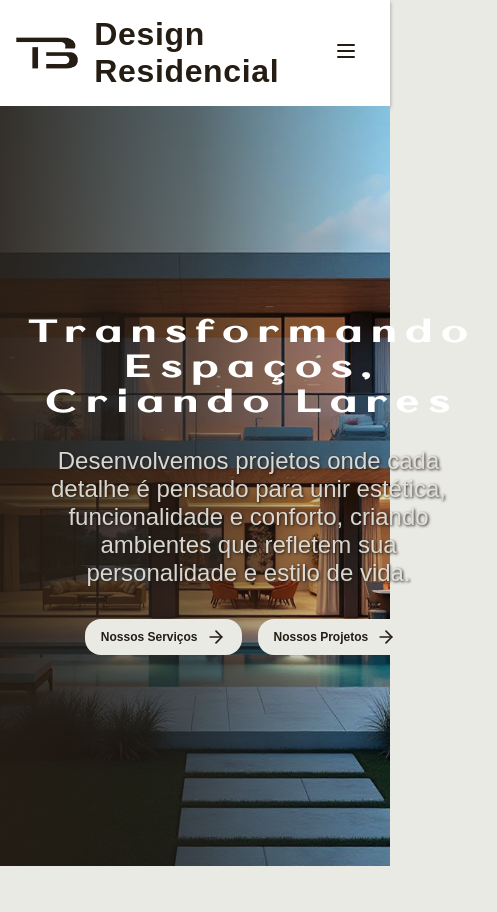
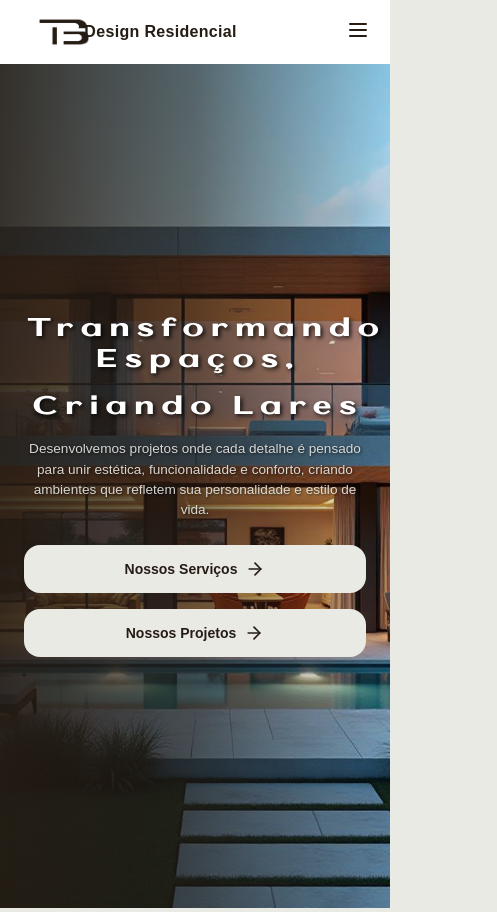
Before and after one commit to lucashabreu22/tb-design-residencial, a React (Vite) app: page / in a window 390 px wide. Shown: the whole page, 497 px wide, since content can reach past the window. Before the commit the page ends 870 px from the top, so only its background shows below. Built offline with nearby package versions, Linux system fonts and the light colour scheme; a web font is replaced by a local one.

Commit message:
responsive

```diff
--- a/src/components/Banner/index.jsx
+++ b/src/components/Banner/index.jsx
@@ -12,7 +12,8 @@ const Banner = () => {
       </div>
 
       <div className="banner-text">
-        <h1>Transformando Espaços, Criando Lares</h1>
+        <h1>Transformando Espaços,</h1>
+        <h1>Criando Lares</h1>
         <p>
           Desenvolvemos projetos onde cada detalhe é pensado para unir estética,
           funcionalidade e conforto, criando ambientes que refletem sua
--- a/src/components/Banner/style.css
+++ b/src/components/Banner/style.css
@@ -1,8 +1,9 @@
 section {
   position: relative;
-  min-height: 90vh;
+  min-height: 100vh;
   display: flex;
   align-items: center;
+  flex-wrap: wrap;
 }
 
 .img-container {
@@ -38,32 +39,38 @@ img {
 .banner-text {
   position: relative;
   z-index: 10;
-  max-width: 1200px;
+  max-width: 900px; /* Reduzido para evitar vazamento */
   margin: 0 auto;
   text-align: center;
+  padding-left: 1.5rem;
+  padding-right: 1.5rem;
 }
 
 .banner-text h1 {
   font-family: "Le Quarte";
-  font-size: 3.5rem !important; /* força a aplicação */
+  font-size: 3.8rem; /* Reduzido */
   font-weight: bold;
   color: white;
   line-height: 1.1;
   letter-spacing: 0.05em;
   margin-bottom: 1.5rem;
+  text-shadow: 2px 2px 4px rgba(0, 0, 0, 0.8);
 }
 
 .banner-text p {
-  font-size: 2.75rem !important;
+  font-size: 2.5rem; /* Muito reduzido */
   color: rgba(234, 234, 229, 0.9);
   margin-bottom: 2rem;
-  text-shadow: 1px 1px 3px #251c14;
+  text-shadow: 1px 1px 3px rgba(0, 0, 0, 0.7);
+  line-height: 1.6;
+  max-width: 100%; /* Garante que não vaze */
+  word-wrap: break-word; /* Quebra palavras longas */
 }
 
 .bannerBttns {
   display: flex;
   justify-content: center;
-  flex-direction: row;
+  flex-direction: row; /* Desktop */
   gap: 1rem;
   z-index: 10;
 }
@@ -78,6 +85,7 @@ img {
   border-radius: 1rem;
   display: flex;
   align-items: center;
+  border: none;
   gap: 0.5rem;
 }
 
@@ -85,22 +93,50 @@ img {
   background-color: #eaeae5;
 }
 
-@media (max-width: 768px) {
+/* Tablet e Mobile */
+@media (max-width: 1023px) {
+  .banner-text {
+    max-width: 100%;
+    padding-left: 2rem;
+    padding-right: 2rem;
+  }
+
+  .banner-text h1 {
+    font-size: 2.2rem;
+  }
+
+  .banner-text p {
+    font-size: 1rem;
+  }
+}
+
+/* Mobile pequeno */
+@media (max-width: 480px) {
   .banner-text {
     padding-left: 1.5rem;
     padding-right: 1.5rem;
   }
 
   .banner-text h1 {
-    font-size: 2rem !important;
+    font-size: 1.6rem;
+    margin-bottom: 1rem;
+    line-height: 1.2;
   }
 
   .banner-text p {
-    font-size: 1.5rem !important;
+    font-size: 0.85rem;
+    margin-bottom: 1.5rem;
+    line-height: 1.5;
+  }
+
+  .bannerBttns {
+    flex-direction: column;
   }
 
   .bannerBttns button {
-    font-size: 0.75rem !important;
-    padding: 0.5rem 1rem;
+    font-size: 0.875rem;
+    padding: 0.875rem 1.25rem;
+    display: flex;
+    justify-content: center;
   }
 }
--- a/src/components/Navbar/styles.css
+++ b/src/components/Navbar/styles.css
@@ -5,6 +5,8 @@ nav {
   align-items: center;
   padding-bottom: 1rem;
   padding-top: 1rem;
+  padding-left: 1rem;
+  padding-right: 1rem;
 }
 
 nav .logo-container {
@@ -16,22 +18,23 @@ nav .logo-container {
 }
 
 nav img {
-  height: 150px;
+  height: 60px; /* Reduzido drasticamente */
 }
 
 .titleName {
-  font-size: 2rem;
+  font-size: 1.5rem; /* Reduzido para mobile first */
   font-weight: 700;
   letter-spacing: 0.02em;
+  transform: translate(-12%, 0%);
 }
 
 nav ul {
   display: flex;
-  gap: 2rem;
+  gap: 1.5rem; /* Reduzido */
   margin-left: auto;
   margin-right: 2rem;
-  font-size: 1.5rem;
-  font-weight: 700;
+  font-size: 1.1rem; /* Reduzido */
+  font-weight: 600; /* Reduzido */
   justify-content: center;
   display: flex;
   align-items: center;
@@ -45,12 +48,13 @@ nav ul {
   overflow: hidden;
   border-radius: 1rem;
   height: 40px;
-  padding: 0 24px;
+  padding: 0 20px; /* Reduzido */
   background-color: #251c14;
   color: #eaeae5;
   line-height: normal;
   letter-spacing: 0.05em;
   transition: background-color 0.2s ease;
+  font-weight: 600;
 }
 
 .orcamentoBttn:hover {
@@ -74,18 +78,21 @@ nav ul {
   box-shadow: 0 2px 8px rgba(0, 0, 0, 0.1);
   z-index: 1000;
   display: flex;
-  flex-direction: row;
+  flex-direction: column; /* Corrigido para coluna */
 }
 
 .nav-links-mobile a {
   display: block;
-  padding: 0.75rem 1rem;
   border-radius: 0.5rem;
   font-size: 1rem;
   font-weight: 500;
   color: #251c14;
   text-decoration: none;
   transition: background-color 0.2s ease;
+}
+
+.nav-links-mobile a:hover {
+  background-color: #f5f5f5;
 }
 
 #nav-links-mobile {
@@ -96,15 +103,55 @@ nav ul {
   background-color: #251c14;
   color: #eaeae5;
   text-align: center;
+  padding: 0.75rem 1rem;
 }
 
 .nav-links-mobile .orcamentoBttn:hover {
   background-color: #52473d;
 }
 
+.nav-links-mobile .orcamentoBttn {
+  background-color: #251c14;
+  color: #eaeae5;
+  text-align: center;
+  margin-top: 0.5rem; /* Espaçamento do botão */
+}
+
+.nav-links-mobile .orcamentoBttn:hover {
+  background-color: #52473d;
+}
+
+/* Desktop */
+@media (min-width: 769px) {
+  .titleName {
+    font-size: 1.8rem; /* Maior no desktop */
+    transform: translate(-12%, 0%);
+  }
+
+  nav ul {
+    font-size: 1.6rem;
+    gap: 2rem;
+  }
+
+  nav img {
+    height: 80px; /* Maior no desktop */
+  }
+}
+
 @media (max-width: 768px) {
   nav {
     position: relative;
+    padding-left: 0.5rem;
+    padding-right: 0.5rem;
+  }
+
+  .titleName {
+    font-size: 1.2rem; /* Ainda menor no mobile */
+    transform: translate(-20%, 0%);
+  }
+
+  nav img {
+    height: 50px; /* Ainda menor no mobile */
   }
 
   .nav-links-desktop {
@@ -114,7 +161,7 @@ nav ul {
   .mobileNav {
     display: block;
     margin-left: auto;
-    margin-right: 2rem;
+    margin-right: 1rem;
   }
 
   .mobileNav button {
@@ -129,3 +176,20 @@ nav ul {
     color: #251c14;
   }
 }
+
+/* Mobile muito pequeno */
+@media (max-width: 480px) {
+  .titleName {
+    font-size: 1rem;
+    transform: translate(-26%, 0%);
+  }
+
+  nav img {
+    height: 40px;
+  }
+
+  nav {
+    padding-left: 0.25rem;
+    padding-right: 0.25rem;
+  }
+}
```
